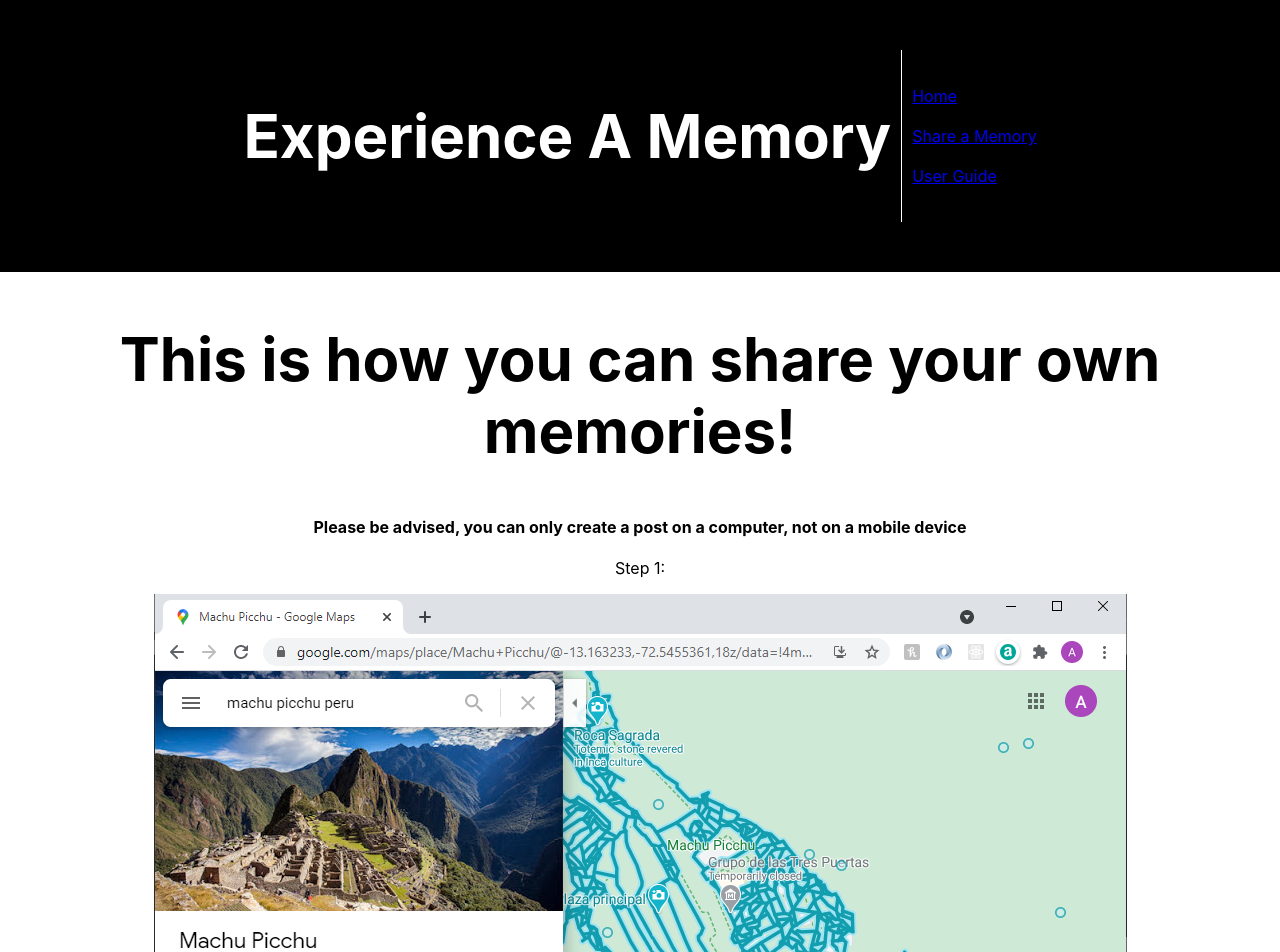
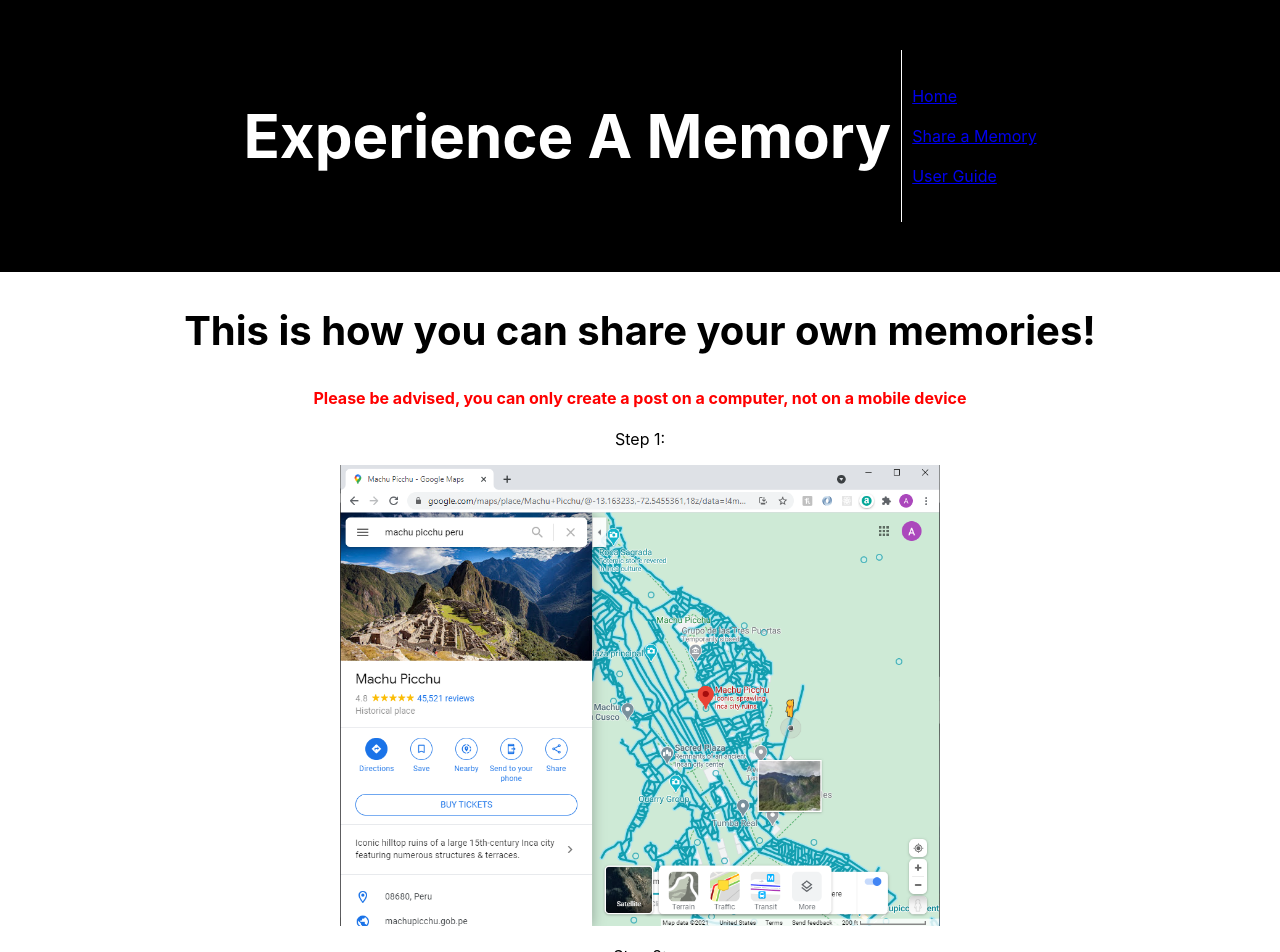
Before and after one commit to amandaphail/VisualizeAMemory, a React (Create React App) app: page /guide in a window 1280 px wide. Shown: the top 952 px of the page. Built offline with nearby package versions, Linux system fonts and the light colour scheme; no server answers.

Commit message:
guide css

```diff
--- a/src/components/Guide.jsx
+++ b/src/components/Guide.jsx
@@ -3,14 +3,15 @@
 import step2 from "../UserGuideImages/dotsEdited.png"
 import step3 from "../UserGuideImages/embedEdited.png"
 //https://stackoverflow.com/questions/39999367/how-do-i-reference-a-local-image-in-react
+import "./guide.css"
 
 export default function Guide() {
 
     return (
         <div>
-           <h1>
+           <h2>
                This is how you can share your own memories!
-               </h1>
+               </h2>
                <h4 id="warning">Please be advised, you can only create a post on a computer, not on a mobile device</h4>
             <p>Step 1:</p>
             <img src={step1} alt = "step 1"/>
--- /dev/null
+++ b/src/components/guide.css
@@ -0,0 +1,12 @@
+h2 {
+  font-size: 40px;
+}
+
+h4 {
+  color: red;
+}
+
+img {
+  width: 600px;
+  height: auto;
+}
```
